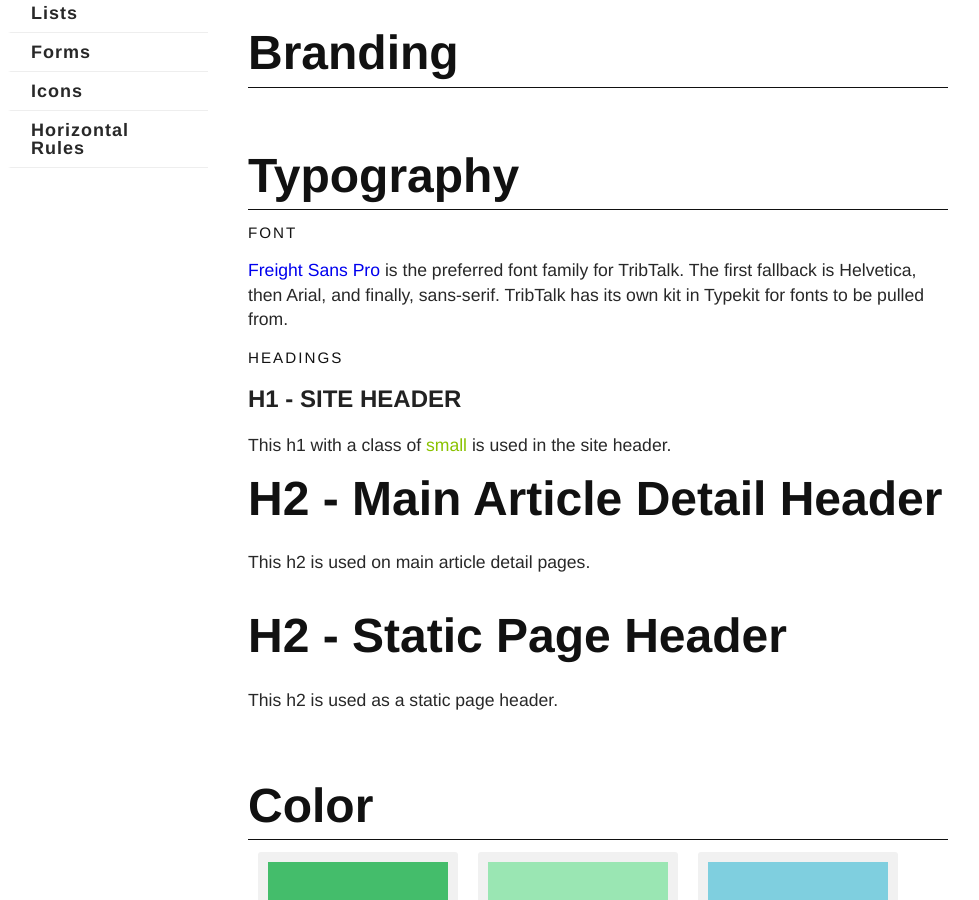
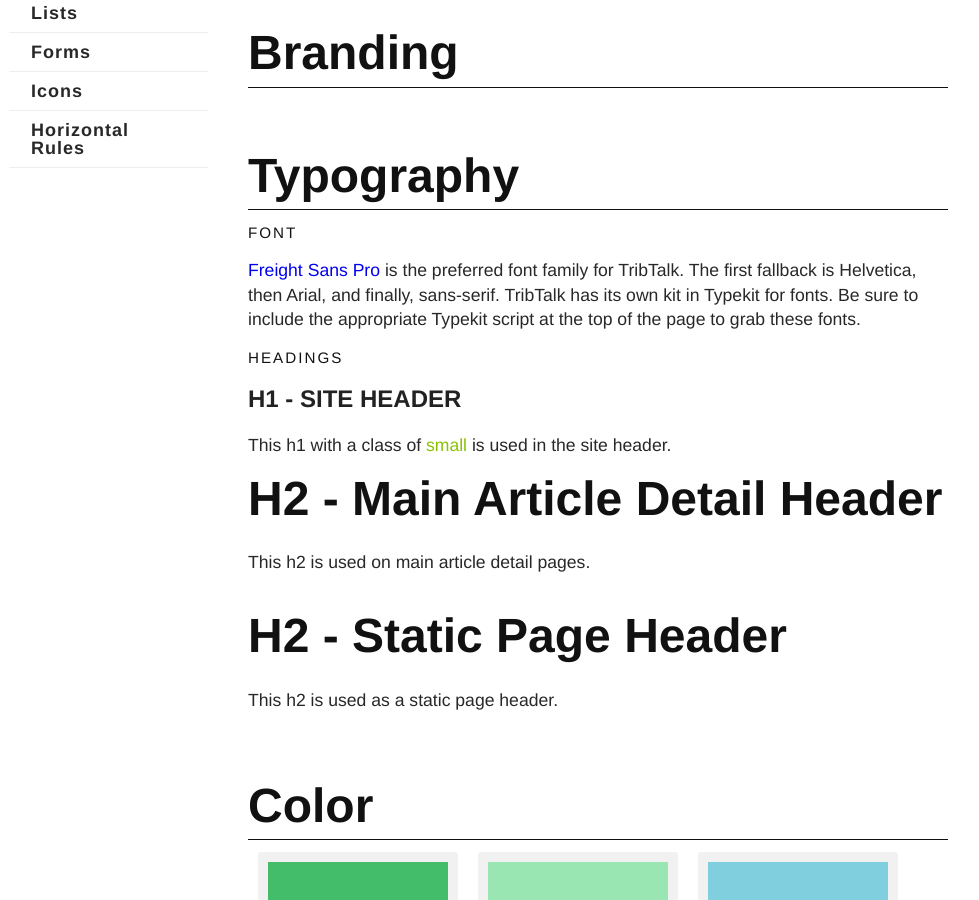
Before and after one commit to texastribune/styleguides, a Jekyll site: the page built from tribtalkstyle.html, in a window 1280 px wide and 900 px high, scrolled down 1157 px. Shown: the whole window, without its empty margins (162-1141 px from the left). Built offline with Jekyll 4.4.1, drawn with Linux system fonts in a browser that asks for light colours; nearby versions of some CDN libraries.

Commit message:
Small typography copy tweaks

```diff
--- a/tribtalkstyle.html
+++ b/tribtalkstyle.html
@@ -69,7 +69,7 @@
         <article>
           <h2>Typography</h2>
           <h3 class="sg-header">Font</h3>
-            <p><a href="https://typekit.com/fonts/freight-sans-pro" target="_blank">Freight Sans Pro</a> is the preferred font family for TribTalk. The first fallback is Helvetica, then Arial, and finally, sans-serif. TribTalk has its own kit in Typekit for fonts to be pulled from.</p>
+            <p><a href="https://typekit.com/fonts/freight-sans-pro" target="_blank">Freight Sans Pro</a> is the preferred font family for TribTalk. The first fallback is Helvetica, then Arial, and finally, sans-serif. TribTalk has its own kit in Typekit for fonts. Be sure to include the appropriate Typekit script at the top of the page to grab these fonts.</p>
           <h3 class="sg-header">Headings</h3>
             <h1 class="small">H1 - Site Header</h1>
               <p>This h1 with a class of <span class="inline-class">small</span> is used in the site header.</p>
```
